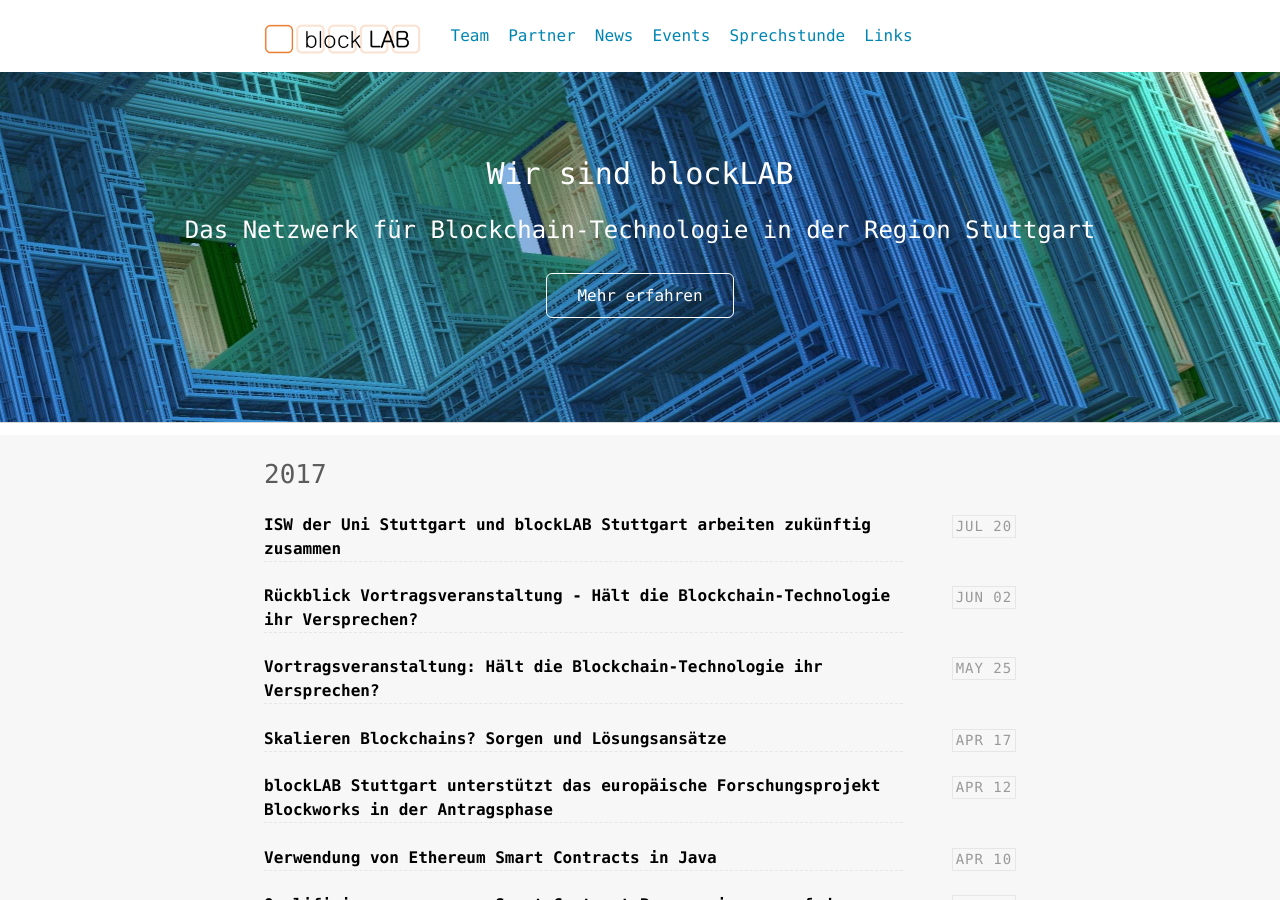
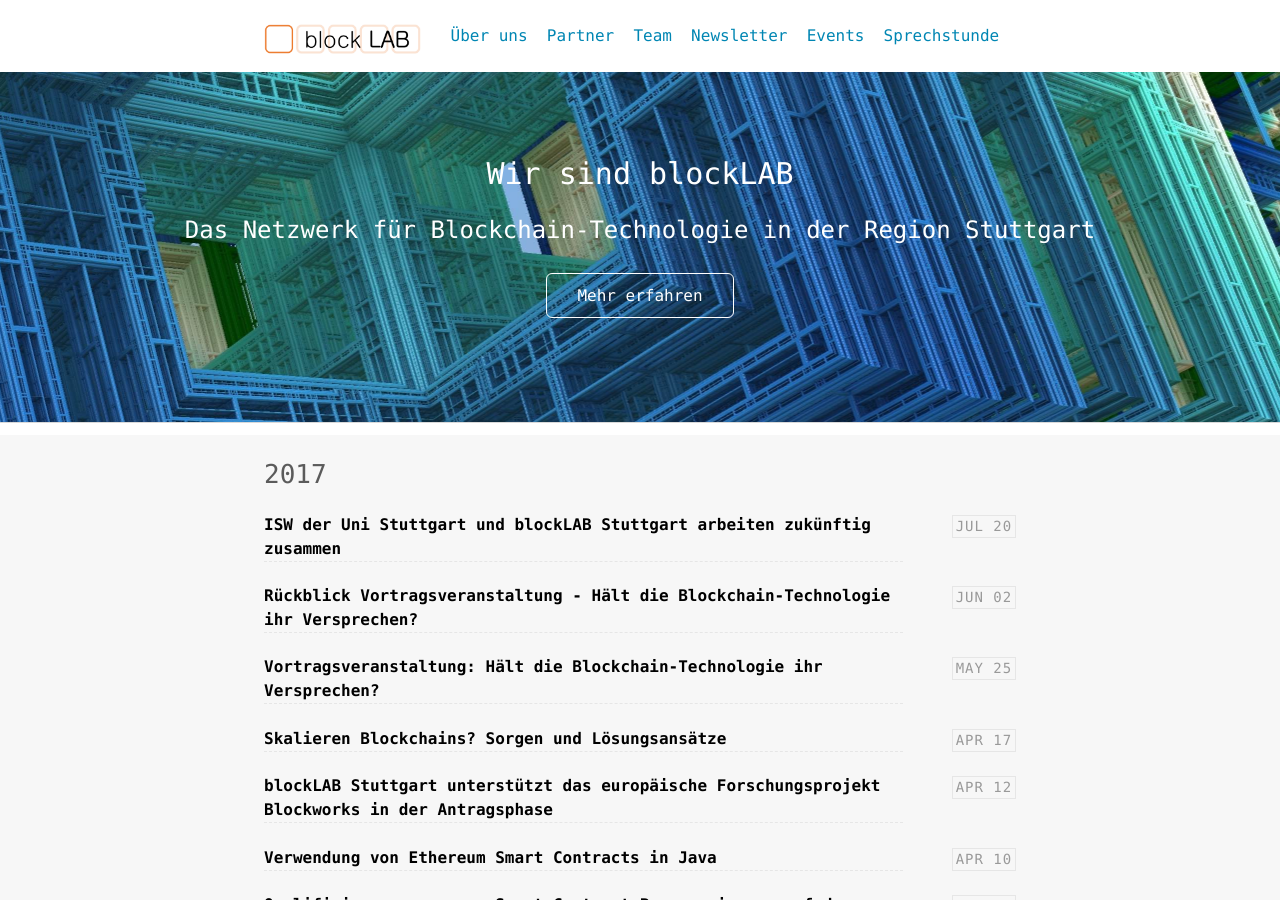
Before and after one commit to blocklab/site, a Jekyll site: the page built from index.html, in a window 1280 px wide and 900 px high. Built offline with Jekyll 4.4.1, drawn with Linux system fonts in a browser that asks for light colours.

Commit message:
restructure navbar

```diff
--- a/_includes/footer.html
+++ b/_includes/footer.html
@@ -2,6 +2,7 @@
   <div class="container">
     <small class="block">&copy; {{ site.time | date: '%Y' }} {{ site.author.name }}. All rights reserved.
       <small class="pull-right">
+        <a href="{{ '/links' | prepend: site.baseurl }}">Links</a>
         <a href="{{ '/contact' | prepend: site.baseurl }}">Impressum</a>
       </small>
     </small>
--- a/_includes/nav.html
+++ b/_includes/nav.html
@@ -4,13 +4,12 @@
       <img src="/assets/images/logo.svg" height="30" alt="{{ site.title }}{{ site.title2 }}"/>
     </a>
     <ul class="navbar" id="navbar">
-      <!--<li><a href="{{ '/about' | prepend: site.baseurl }}">Über uns</a></li>-->
+      <li><a href="{{ '/about' | prepend: site.baseurl }}">Über uns</a></li>
+      <li><a href="{{ '/kooperationen' | prepend: site.baseurl }}">Partner</a></li>
       <li><a href="{{ '/team' | prepend: site.baseurl }}">Team</a></li>
-      <li><a href="{{ '/kooperationen' | prepend: site.baseurl }}">Partner</a></li>
-      <li><a href="{{ '/newsletter' | prepend: site.baseurl }}">News</a></li>
+      <li><a href="{{ '/newsletter' | prepend: site.baseurl }}">Newsletter</a></li>
       <li><a href="{{ '/events' | prepend: site.baseurl }}">Events</a></li>
       <li><a href="{{ '/sprechstunde' | prepend: site.baseurl }}">Sprechstunde</a></li>
-      <li><a href="{{ '/links' | prepend: site.baseurl }}">Links</a></li>
       <li class="icon">
         <a href="javascript:void(0);" onclick="toggleNavbarCollapse()">☰</a>
       </li>
```
